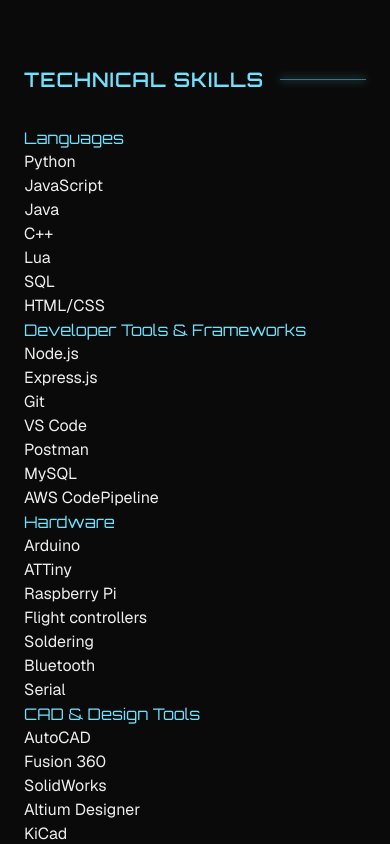
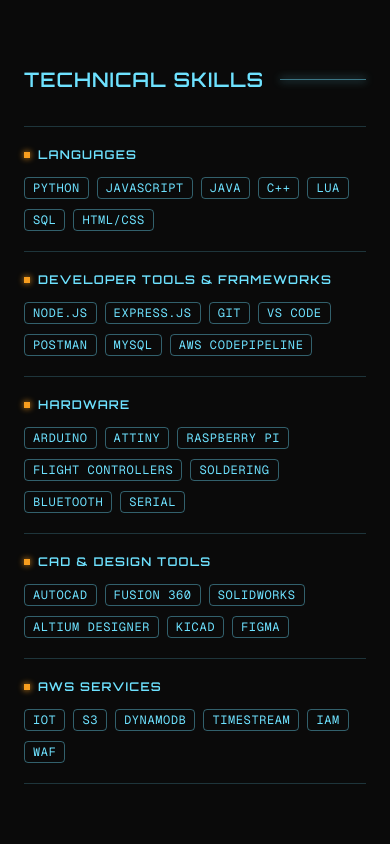
Before and after one commit to lmahendran/my-portfolio, a Next.js app: page / in a window 390 px wide. Shown: the part 4660-5504 px from the top of the page. Built offline with nearby package versions, Linux system fonts and the light colour scheme.

Commit message:
Added Tailwind CSS for Skills section

```diff
--- a/components/Skills.tsx
+++ b/components/Skills.tsx
@@ -1,4 +1,5 @@
 import SectionHeading from "@/components/SectionHeading";
+import Tag from "@/components/Tag";
 
 const skillGroups = [
     {
@@ -50,14 +51,7 @@
     },
     {
         name: "AWS Services",
-        skills: [
-            "AWS IoT",
-            "AWS S3",
-            "AWS DynamoDB",
-            "AWS Timestream",
-            "AWS IAM",
-            "AWS WAF",
-        ],
+        skills: ["IoT", "S3", "DynamoDB", "Timestream", "IAM", "WAF"],
     },
 ];
 
@@ -65,16 +59,31 @@
     return (
         <section>
             <SectionHeading>Technical Skills</SectionHeading>
+            <dl className="divide-y divide-tron-cyan/20 border-y border-tron-cyan/20">
                 {skillGroups.map((group) => (
-                <div key={group.name}>
-                    <h3>{group.name}</h3>
-                    <ul>
+                    <div
+                        key={group.name}
+                        className="grid gap-3 py-5 sm:grid-cols-[12rem_1fr] sm:gap-6"
+                    >
+                        <dt className="flex gap-2 font-display text-xs font-semibold tracking-widest text-tron-cyan uppercase sm:pt-0.75">
+                            <span
+                                aria-hidden="true"
+                                className="mt-1.25 size-1.5 shrink-0 bg-tron-orange shadow-[0_0_6px_var(--tron-orange)]"
+                            />
+                            {group.name}
+                        </dt>
+                        <dd>
+                            <ul className="flex flex-wrap gap-2">
                                 {group.skills.map((skill) => (
-                            <li key={skill}>{skill}</li>
+                                    <li key={skill}>
+                                        <Tag>{skill}</Tag>
+                                    </li>
                                 ))}
                             </ul>
+                        </dd>
                     </div>
                 ))}
+            </dl>
         </section>
     );
 }
```
Lines whose indentation alone changed are shown as unchanged.
